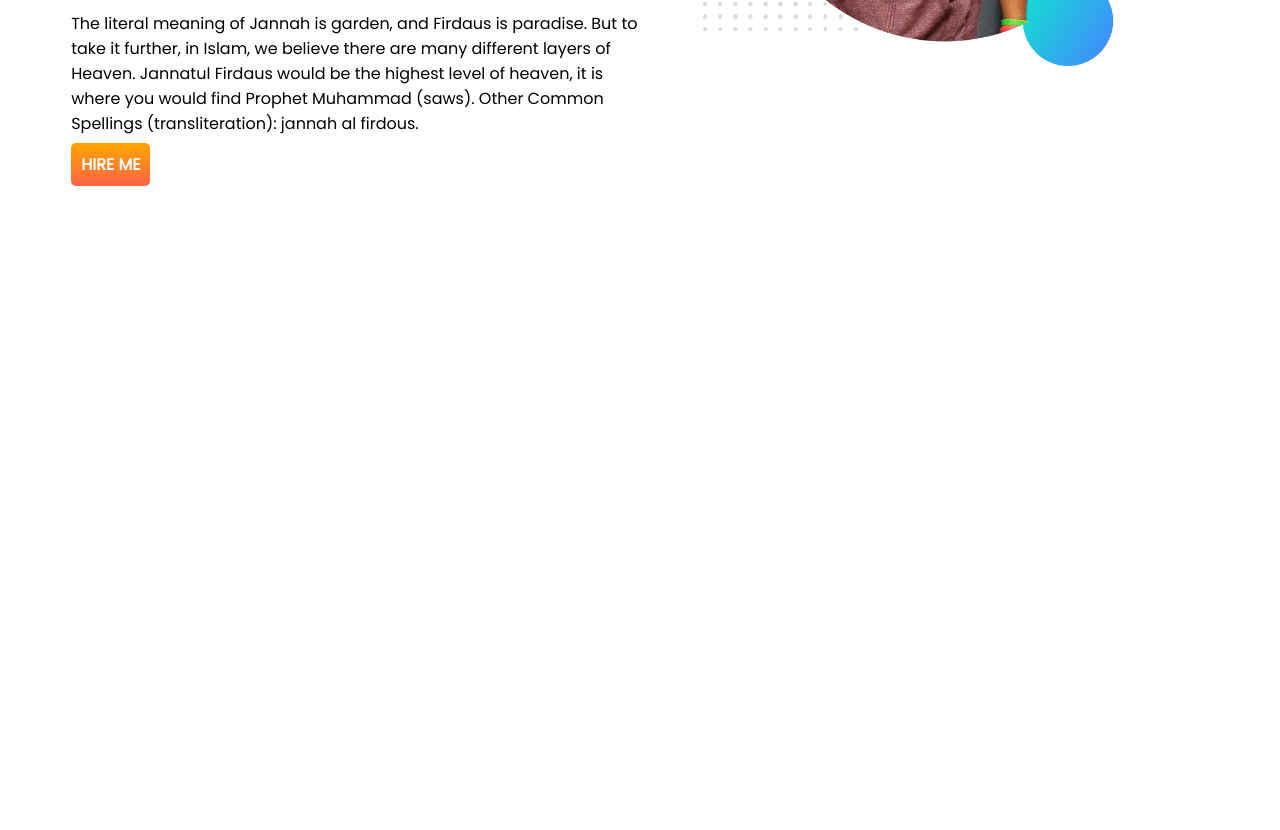
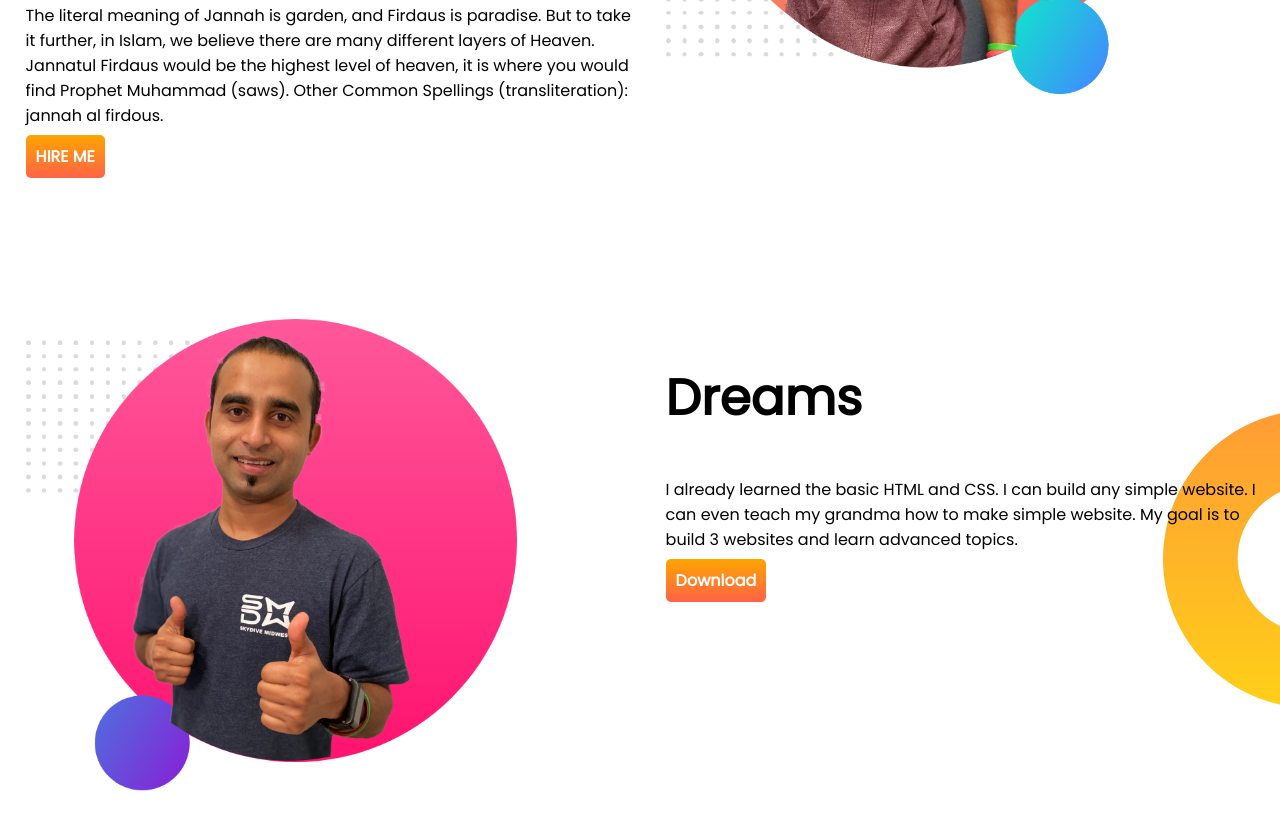
Before and after one commit to jannatulferdous6/developer-portfolio, a plain HTML site: page index.html in a window 1280 px wide. Shown: the part 394-1224 px from the top of the page. Before the commit the page ends 800 px from the top, so only its background shows below. Drawn offline with Linux system fonts and the light colour scheme; a web font is replaced by a local one.

Commit message:
dream-add

```diff
--- a/index.html
+++ b/index.html
@@ -17,15 +17,23 @@
                                           <h1><span class="pink-color">Jannatul Ferdous</span> World!!</h1>
                                           <h3>Jannatul meaning</h3>
                                           <p>The literal meaning of Jannah is garden, and Firdaus is paradise. But to take it further, in Islam, we
-                                          believe there are many different layers of Heaven. Jannatul Firdaus would be the highest
-                                          level of heaven, it is where you would find Prophet Muhammad (saws). Other Common Spellings
-                                          (transliteration): jannah al firdous.</p>
+                                          believe there are many different layers of Heaven. Jannatul Firdaus would be the highest level of heaven, it is where you would find Prophet Muhammad (saws). Other Common Spellings (transliteration): jannah al firdous.</p>
                                           <a class="link-button" href="https://www.youtube.com/">HIRE ME</a>
                             </div>
                             <div class="half-width">
                                           <img src="images/jhankar.png" alt="">
                             </div>
               </section>
+              <section class="dream">
+                            <div class="half-width">
+                                          <img src="images/jhankar2.png" alt="">
+                            </div>
+                            <div class="half-width">
+                                          <h1>Dreams</h1>
+                                          <p>I already learned the basic HTML and CSS. I can build any simple website. I can even teach my grandma how to make simple website. My goal is to build 3 websites and learn advanced topics.</p>
+                                          <a class="link-button" href="https://www.youtube.com/">Download</a>
+                            </div>
+              </section>
 
 </body>
 </html>
--- a/style.css
+++ b/style.css
@@ -1,6 +1,7 @@
 body{
               font-family: 'Gulzar', serif;
               font-family: 'Poppins', sans-serif;
+              margin: 0;
 }
 h1{
               font-size: 50px;
@@ -10,10 +11,11 @@ h1{
 }
 section{
               display: flex;
+              margin-bottom: 150px;
 }
 .half-width{
               width: 50%;
-              padding-left: 5%;
+              padding-left: 2%;
 }
 .half-width img{
               width: 80%;
@@ -30,3 +32,8 @@ section{
               background-image: url(images/top-banner.png);
               background-repeat: no-repeat;
 }
+.dream{
+              background-image: url(images/dream-bg.png);
+              background-repeat: no-repeat;
+              background-position: right;
+}
```
